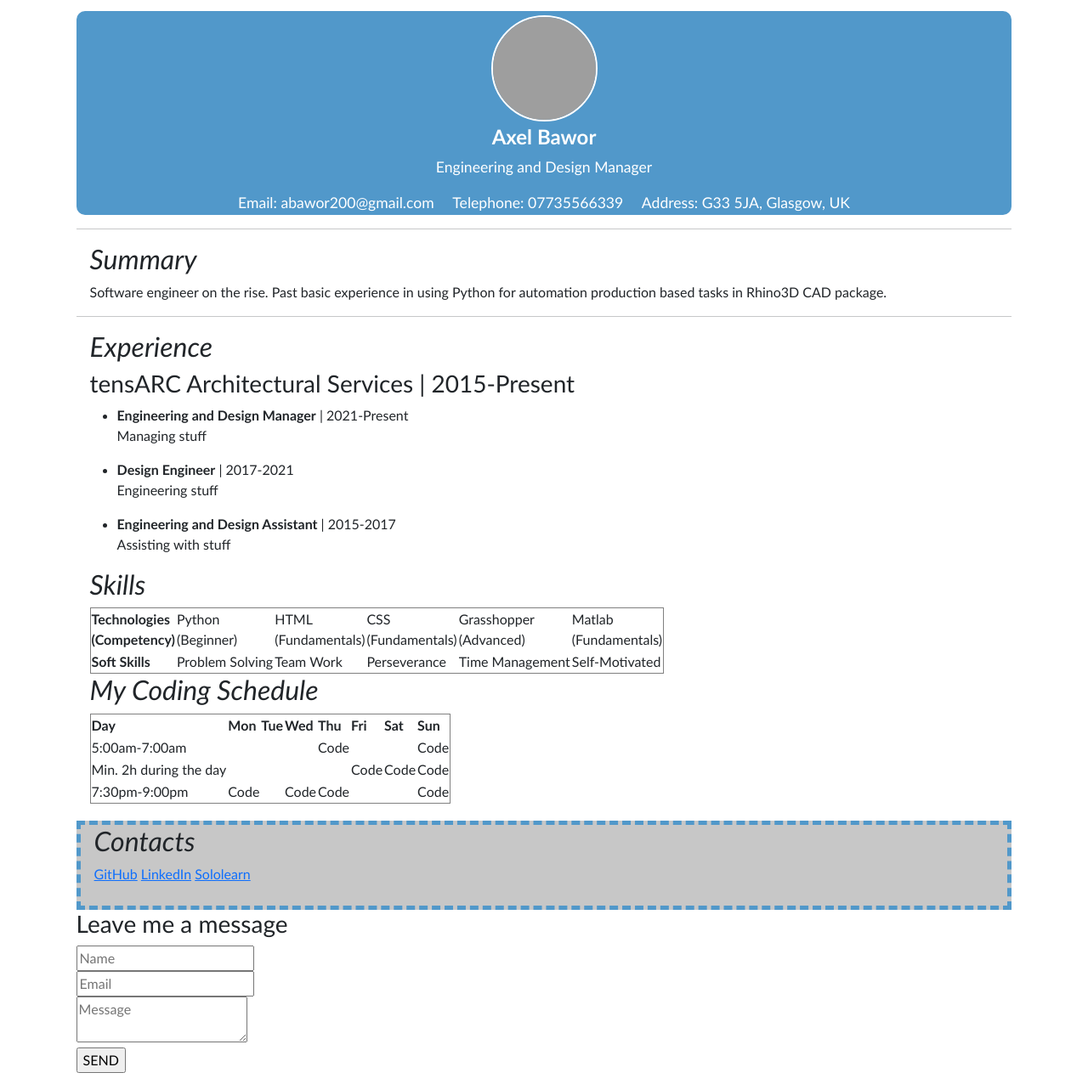
After one commit to abawor/django_portfolio_website, a Django app: page /resume in a window 1280 px wide. The commit adds this page. Shown: the whole page at 85% size. Run offline with Django 3.2, Linux system fonts and the light colour scheme; grey boxes are pictures that could not be loaded.

Commit message:
Main page is home page with new views for blog and resume.

```diff
--- /dev/null
+++ b/blog/static/css/resume.css
@@ -0,0 +1,62 @@
+body {
+    font-family: Calibri ;
+    margin: 1% 7% 1% 7%;
+}
+
+h2 {
+    font-style: italic;
+}
+
+.name {
+    font-size: 150%;
+    font-weight: bold;
+    margin: 0px;
+    text-align: center;
+}
+
+.prof-contact {
+    font-size: 110%;
+    margin-top: 5px;
+    text-align: center;
+}
+
+.self-image {
+    display: block;
+    border: 2px solid white;
+    border-radius: 50%;
+    height: 125px;
+    width: 125px;
+    margin: auto;
+}
+
+.header {
+    background-color: #5198ca;
+    border-radius: 10px;
+    color: white;
+    padding-top: 5px;
+}
+
+.summary {
+    padding-left: 16px;
+}
+
+.experience {
+    padding-left: 16px;
+}
+
+.skills {
+    padding-left: 16px;
+}
+
+.my-coding-schedule {
+    padding-left: 16px;
+    margin-bottom: 20px;
+}
+
+.contacts {
+    padding-left: 16px;
+    border: 5px dashed #5198ca;
+    padding-bottom: 25px;
+    padding-top: 0px;
+    background-color: #c7c7c7;
+}
--- a/blog/templates/blog/base.html
+++ b/blog/templates/webapp/blog.html
@@ -2,7 +2,7 @@
 <!DOCTYPE html>
 <html>
 	<head>
-		<title>Axel's Blog</title>
+		<title><Axel's Blog></title>
 		<link rel="stylesheet" href="https://cdn.jsdelivr.net/npm/bootstrap@5.1.3/dist/css/bootstrap.min.css" integrity="sha384-1BmE4kWBq78iYhFldvKuhfTAU6auU8tT94WrHftjDbrCEXSU1oBoqyl2QvZ6jIW3" crossorigin="anonymous">
 		<link href="//fonts.googleapis.com/css?family=Red Hat Display&subset=latin,latin-ext" rel="stylesheet" type="text/css">
 		<link rel="stylesheet" href="{% static 'css/blog.css' %}">
@@ -15,7 +15,7 @@
     	  		{% include './icons/file-earmark-plus.svg' %}
       		</a>
       	{% endif %}
-      	<h1><a href="/">Axel's Blog</a></h1>
+      	<h1>Blog</h1>
       </div>
     </header>
     <main class="container">
--- a/blog/templates/blog/post_detail.html
+++ b/blog/templates/webapp/post_detail.html
@@ -1,4 +1,4 @@
-{% extends 'blog/base.html' %}
+{% extends 'webapp/blog.html' %}
 
 {% block content %}
     <article class="post">
--- a/blog/templates/blog/post_edit.html
+++ b/blog/templates/webapp/post_edit.html
@@ -1,4 +1,4 @@
-{% extends 'blog/base.html' %}
+{% extends 'webapp/blog.html' %}
 
 {% block content %}
 	<h2>New post</h2>
--- a/blog/templates/blog/post_list.html
+++ b/blog/templates/webapp/post_list.html
@@ -1,4 +1,4 @@
-{% extends 'blog/base.html' %}
+{% extends 'webapp/blog.html' %}
 
 {% block content %}
 	{% for post in posts %}
--- /dev/null
+++ b/blog/templates/webapp/resume.html
@@ -0,0 +1,142 @@
+{% load static %}
+<!DOCTYPE html>
+<html>
+  <head>
+        <title>My Resume</title>
+    <link rel="stylesheet" href="https://cdn.jsdelivr.net/npm/bootstrap@5.1.3/dist/css/bootstrap.min.css" integrity="sha384-1BmE4kWBq78iYhFldvKuhfTAU6auU8tT94WrHftjDbrCEXSU1oBoqyl2QvZ6jIW3" crossorigin="anonymous">
+    <link href="//fonts.googleapis.com/css?family=Red Hat Display&subset=latin,latin-ext" rel="stylesheet" type="text/css">
+    <link rel="stylesheet" href="{% static 'css/resume.css' %}">
+  </head>
+  <body>
+        <!-- Header start -->
+    <div class='header'>
+      <img class='self-image' src='https://media.licdn.com/dms/image/C4E03AQEq4GcY2QD6vQ/profile-displayphoto-shrink_800_800/0/1645962424302?e=1680134400&v=beta&t=4CTUKekDtz--O8FuXLHLL5ascsaCU3CA-r0mhwR5OXo'>
+          <p class='name'> Axel Bawor </p>
+          <p class='prof-contact'> Engineering and Design Manager </p>
+      <p class='prof-contact'> Email: abawor200@gmail.com &emsp; Telephone: 07735566339 &emsp; Address: G33 5JA, Glasgow, UK </p>
+    </div>
+    <hr/>
+        <!-- Header end -->
+
+        <!-- Summary section start -->
+    <div class='summary'>
+      <h2> Summary </h2>
+      <p> Software engineer on the rise. Past basic experience in using
+        Python for automation production based tasks in Rhino3D CAD package. </p>
+    </div>
+    <hr>
+        <!-- Summary section end -->
+
+        <!-- Experience section start -->
+    <div class='experience'>
+      <h2> Experience </h2>
+      <div class='jobs'>
+        <h3> tensARC Architectural Services | 2015-Present </h3>
+        <ul>
+          <li><b>Engineering and Design Manager</b> | 2021-Present
+            <p>Managing stuff</p>
+          </li>
+          <li><b>Design Engineer</b> | 2017-2021
+            <p>Engineering stuff</p>
+          </li>
+          <li><b>Engineering and Design Assistant</b> | 2015-2017
+            <p>Assisting with stuff</p>
+          </li>
+        </ul>
+      </div>
+    </div>
+        <!-- Experience section end -->
+
+        <!-- Skills section start -->
+    <div class='skills'>
+      <h2> Skills </h2>
+      <table border='1'>
+        <tr>
+          <th>Technologies <br> (Competency)</th>
+          <td>Python <br> (Beginner)</td>
+          <td>HTML <br> (Fundamentals)</td>
+          <td>CSS <br> (Fundamentals)</td>
+          <td>Grasshopper <br> (Advanced)</td>
+          <td>Matlab <br> (Fundamentals)</td>
+        </tr>
+        <tr>
+          <th>Soft Skills</th>
+          <td>Problem Solving</td>
+          <td>Team Work</td>
+          <td>Perseverance</td>
+          <td>Time Management</td>
+          <td>Self-Motivated</td>
+        </tr>
+      </table>
+    </div>
+        <!-- Skills section end -->
+
+        <!-- My Schedule section start -->
+    <div class='my-coding-schedule'>
+      <h2>My Coding Schedule</h2>
+      <table border='1'>
+        <tr>
+          <th>Day</th>
+          <th>Mon</th>
+          <th>Tue</th>
+          <th>Wed</th>
+          <th>Thu</th>
+          <th>Fri</th>
+          <th>Sat</th>
+          <th>Sun</th>
+        </tr>
+        <tr>
+          <td>5:00am-7:00am</td>
+          <td></td>
+          <td></td>
+          <td></td>
+          <td>Code</td>
+          <td></td>
+          <td></td>
+          <td>Code</td>
+        </tr>
+        <tr>
+          <td>Min. 2h during the day</td>
+          <td></td>
+          <td></td>
+          <td></td>
+          <td></td>
+          <td>Code</td>
+          <td>Code</td>
+          <td>Code</td>
+        </tr>
+        <tr>
+          <td>7:30pm-9:00pm</td>
+          <td>Code</td>
+          <td></td>
+          <td>Code</td>
+          <td>Code</td>
+          <td></td>
+          <td></td>
+          <td>Code</td>
+        </tr>
+      </table>
+    </div>
+        <!-- My Schedule section end -->
+
+        <!-- Contacts section start -->
+    <div class='contacts'>
+      <h2>Contacts</h2>
+      <a href='https://github.com/abawor' target='_blank'>GitHub</a>
+      <a href='https://www.linkedin.com/in/axel-bawor-883aa5127/' target='_blank'>LinkedIn</a>
+      <a href='https://www.sololearn.com/profile/2713098' target='_blank'>Sololearn</a>
+    </div>
+        <!-- Contacts section end -->
+
+        <!-- Leave me a message section start -->
+    <h3>Leave me a message</h3>
+    <form>
+      <input placeholder='Name' required /><br>
+      <input placeholder='Email' required /><br>
+      <textarea placeholder='Message'required ></textarea>
+    <br>
+      <input type='submit' value='SEND'/>
+    </form>
+        <!-- Leave me a message section end -->
+        </body>
+</html>
--- a/blog/urls.py
+++ b/blog/urls.py
@@ -2,7 +2,9 @@ from django.urls import path
 from . import views
 
 urlpatterns = [
-    path('', views.post_list, name='post_list'),
+    path('', views.home_page, name='home_page'),
+    path('resume', views.resume, name='resume'),
+    path('blog', views.post_list, name='blog'),
     path('post/<int:pk>/', views.post_detail, name='post_detail'),
     path('post/new/', views.post_new, name='post_new'),
     path('post/<int:pk>/edit/', views.post_edit, name='post_edit'),
--- a/blog/views.py
+++ b/blog/views.py
@@ -5,13 +5,19 @@ from .forms import PostForm
 from django.shortcuts import redirect
 
 
+def home_page(request):
+    return render(request, 'webapp/base.html')
+
+def resume(request):
+    return render(request, 'webapp/resume.html')
+
 def post_list(request):
     posts = Post.objects.filter(published_date__lte=timezone.now()).order_by('-published_date')
-    return render(request, 'blog/post_list.html', {'posts': posts})
+    return render(request, 'webapp/post_list.html', {'posts': posts})
 
 def post_detail(request, pk):
     post = get_object_or_404(Post, pk=pk)
-    return render(request, 'blog/post_detail.html', {'post': post})
+    return render(request, 'webapp/post_detail.html', {'post': post})
 
 def post_new(request):
     if request.method == "POST":
@@ -24,7 +30,7 @@ def post_new(request):
             return redirect('post_list')
     else:
         form = PostForm()
-    return render(request, 'blog/post_edit.html', {'form': form})
+    return render(request, 'webapp/post_edit.html', {'form': form})
 
 
 def post_edit(request, pk):
@@ -39,4 +45,4 @@ def post_edit(request, pk):
             return redirect('post_list')
     else:
         form = PostForm(instance=post)
-    return render(request, 'blog/post_edit.html', {'form': form})
+    return render(request, 'webapp/post_edit.html', {'form': form})
```
Also changed, not shown: blog/static/css/base.css (added, +69 -0 lines), blog/templates/webapp/base.html (added, +31 -0 lines), blog/templates/webapp/icons/file-earmark-plus.svg (renamed from blog/templates/blog/icons/file-earmark-plus.svg), blog/templates/webapp/icons/pencil-fill.svg (renamed from blog/templates/blog/icons/pencil-fill.svg).
